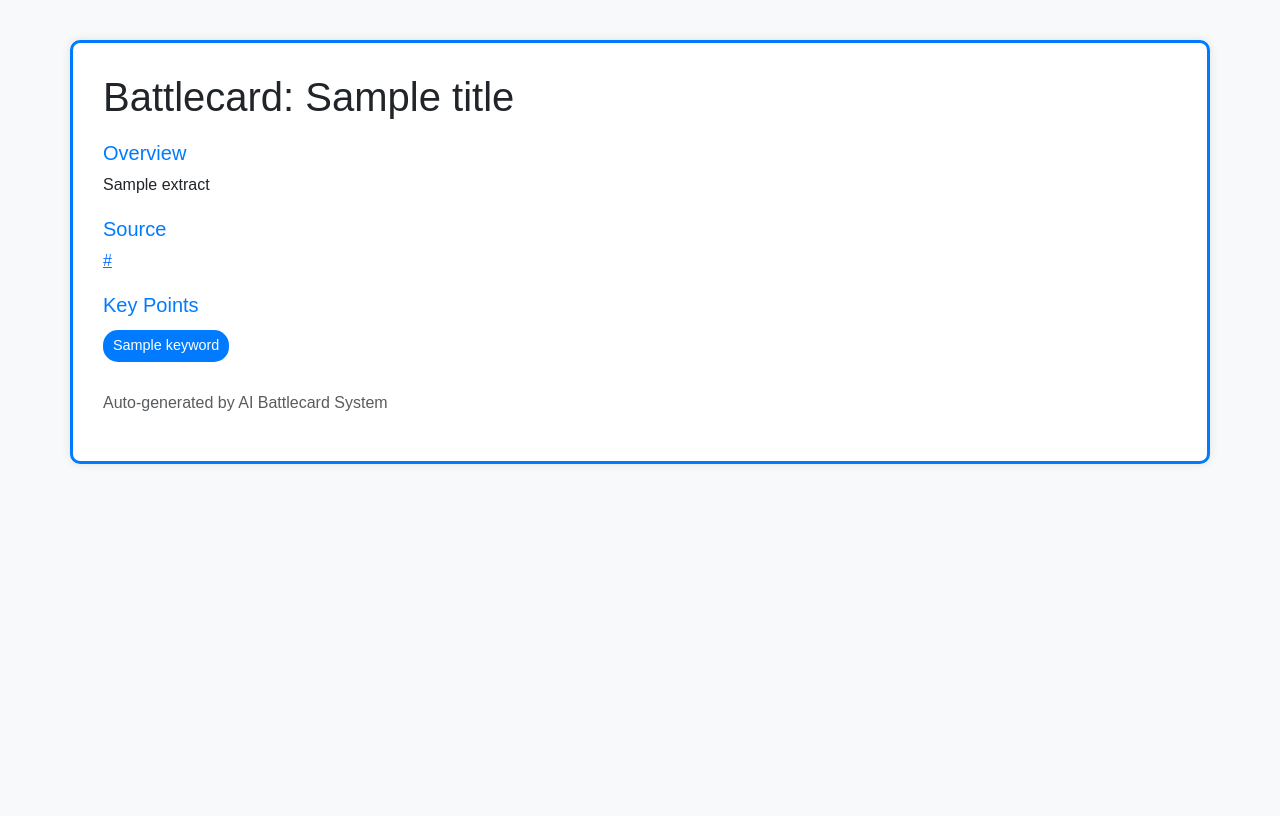
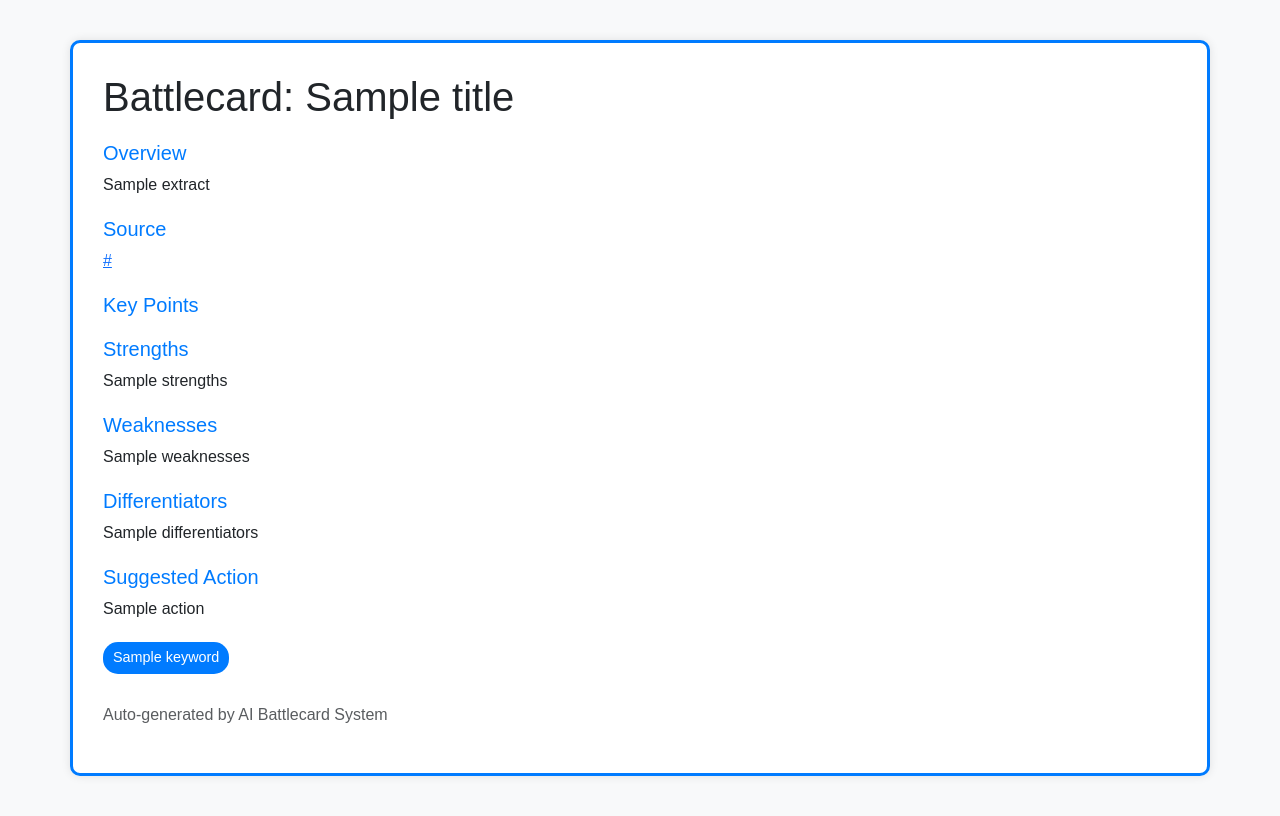
Before and after one commit to THARANIGHASHREE/battlecard_ai_system, a FastAPI app: template backend/templates/battlecard.html in a window 1280 px wide. Before the commit the page ends 464 px from the top, so only its background shows below. Run offline with FastAPI, Linux system fonts and the light colour scheme; the template is opened without the code that fills it: most values are stand-ins (such as "Sample title", 1, 10 or a date in 2020).

Commit message:
Add Strengths, Weaknesses, Differentiators, and Suggested Action sections

```diff
--- a/backend/main.py
+++ b/backend/main.py
@@ -34,13 +34,24 @@ def read_root():
 def search(request: Request, query: str):
     result = search_wikipedia(query)
     keywords = extract_keywords(result.get("Extract", ""))
+    # For now, use placeholder insights
+    strengths = "Strong brand in AI and large language models."
+    weaknesses = "Limited diversification outside AI."
+    differentiators = "Cutting-edge generative AI and big community adoption."
+    action = "Highlight our broader product suite and security features."
+
     return templates.TemplateResponse("battlecard.html", {
         "request": request,
         "title": result.get("Title", ""),
         "extract": result.get("Extract", ""),
         "url": result.get("ContentURL", ""),
-        "keywords": keywords
+        "keywords": keywords,
+        "strengths": strengths,
+        "weaknesses": weaknesses,
+        "differentiators": differentiators,
+        "action": action
     })
+
 
 @app.get("/download")
 def download(query: str):
--- a/backend/templates/battlecard.html
+++ b/backend/templates/battlecard.html
@@ -44,6 +44,18 @@
         <p><a href="{{ url }}" target="_blank">{{ url }}</a></p>
 
         <h5 class="section-title">Key Points</h5>
+        <h5 class="section-title">Strengths</h5>
+<p>{{ strengths }}</p>
+
+<h5 class="section-title">Weaknesses</h5>
+<p>{{ weaknesses }}</p>
+
+<h5 class="section-title">Differentiators</h5>
+<p>{{ differentiators }}</p>
+
+<h5 class="section-title">Suggested Action</h5>
+<p>{{ action }}</p>
+
         <div>
             {% for kw in keywords %}
                 <span class="keyword">{{ kw }}</span>
```
